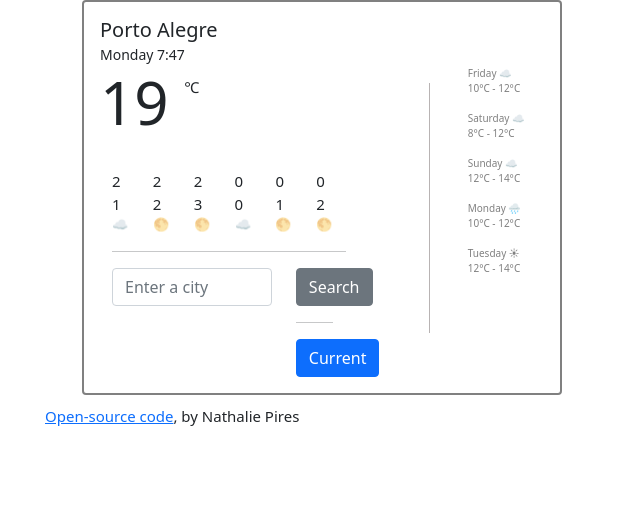
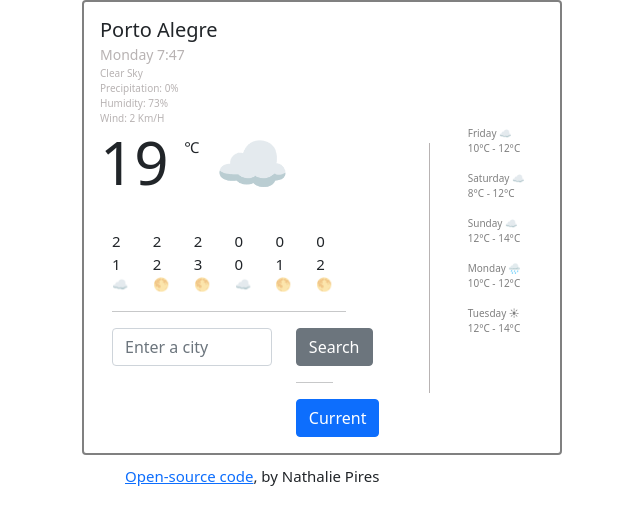
Before and after one commit to NathaliePires/nathalie-shecodes-plus-project, a plain HTML site: page index.html in a window 1280 px wide. Shown: the whole page, without its empty margins (0-640 px from the left). Drawn offline with nearby package versions, Linux system fonts and the light colour scheme.

Commit message:
Add ul/li conditions that don't work yet

```diff
--- a/index.html
+++ b/index.html
@@ -22,6 +22,12 @@
           <div id="linha-vertical"></div>
           <h5 class="card-title" id="city">Porto Alegre</h5>
           <small></small>
+          <ul>
+            <li id="description">Clear Sky</li>
+            <li>Precipitation: 0%</li>
+            <li>Humidity: <span id="humidity"> 73</span>%</li>
+            <li>Wind: <span id="wind"> 2</span> km/h</li>
+          </ul>
           <div class="clearfix">
             <div style="float: right">
               <div class="row">
@@ -46,6 +52,7 @@
             <h1>
               19
               <div class="current-temp" id="temperature">℃</div>
+              ☁
             </h1>
             <br />
             <div class="row">
--- a/script.js
+++ b/script.js
@@ -39,6 +39,15 @@ function showTemperature(response) {
 
   let h5 = document.querySelector("h5");
   h5.innerHTML = `${city}`;
+
+  let description = document.querySelector("#description");
+  description.innerHTML = response.data.weather[0].description;
+
+  let humidity = document.querySelector("#humidity");
+  humidity.innerHTML = response.data.main.humidity;
+
+  let wind = document.querySelector("#wind");
+  wind.innerHTML = Math.round(response.data.main.wind.speed);
 }
 
 function currentPosition(position) {
--- a/style.css
+++ b/style.css
@@ -8,10 +8,27 @@ h5 {
 }
 
 p {
-  display: block;
   font-size: 15px;
-  margin: 10px 45px;
+  margin: 10px 125px;
   max-width: 600px;
+}
+
+small {
+  color: rgb(184, 179, 179);
+}
+
+ul {
+  margin: 0;
+  padding: 0;
+}
+
+li {
+  color: rgb(184, 179, 179);
+  font-size: 10px;
+  list-style: none;
+  margin: 0;
+  padding: 0;
+  text-transform: capitalize;
 }
 
 #linha-vertical {
```
